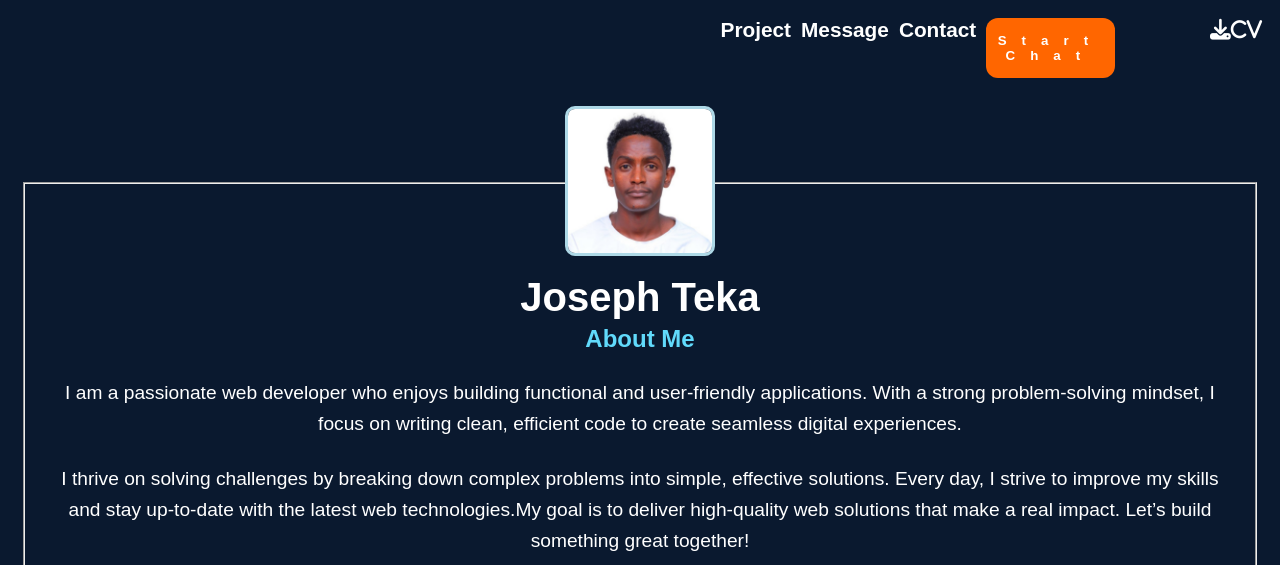
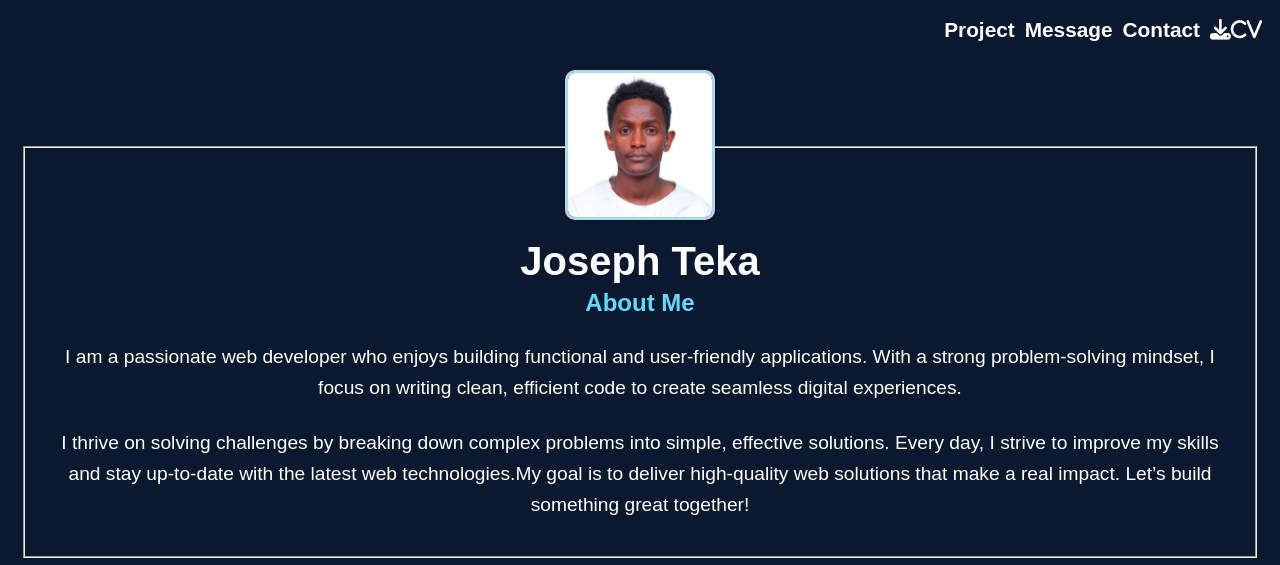
Before and after one commit to Josy216/final-port, a plain HTML site: page index.html in a window 1280 px wide. Shown: the top 565 px of the page. Drawn offline with Linux system fonts and the light colour scheme.

Commit message:
Update index.html

```diff
--- a/index.html
+++ b/index.html
@@ -26,7 +26,6 @@
         <li><a href="#project">Project</a></li>
         <li><a href="#contact">Message</a></li>
         <li><a href="#feecatch">Contact</a></li>
-<li> <button class="chat-btn" onclick="openChat()">Start Chat</button></li>
         <li><a href="#"><i class="fa-solid
  fa-download">Cv</i></a></li>
       </ul>
@@ -526,25 +525,7 @@
         </div>
       </footer>
     </section>
-    <script src="script.js">
-
-
-
-    <!-- Tawk.to Live Chat Script --
-        var Tawk_API = Tawk_API || {}, Tawk_LoadStart = new Date();
-        (function () {
-            var s1 = document.createElement("script"), s0 = document.getElementsByTagName("script")[0];
-            s1.async = true;
-            s1.src = 'https://embed.tawk.to/67d56577abeddd190b965d24/1imcp8ndl';
-            s1.charset = 'UTF-8';
-            s1.setAttribute('crossorigin', '*');
-            s0.parentNode.insertBefore(s1, s0);
-        })();
-
-        // Function to open chat when button is clicked
-        function openChat() {
-            Tawk_API.toggle(); // This should open the chat window when clicked
-        }
+    <script src="scripj.js">
     </script>
   </body>
 </html>
```
